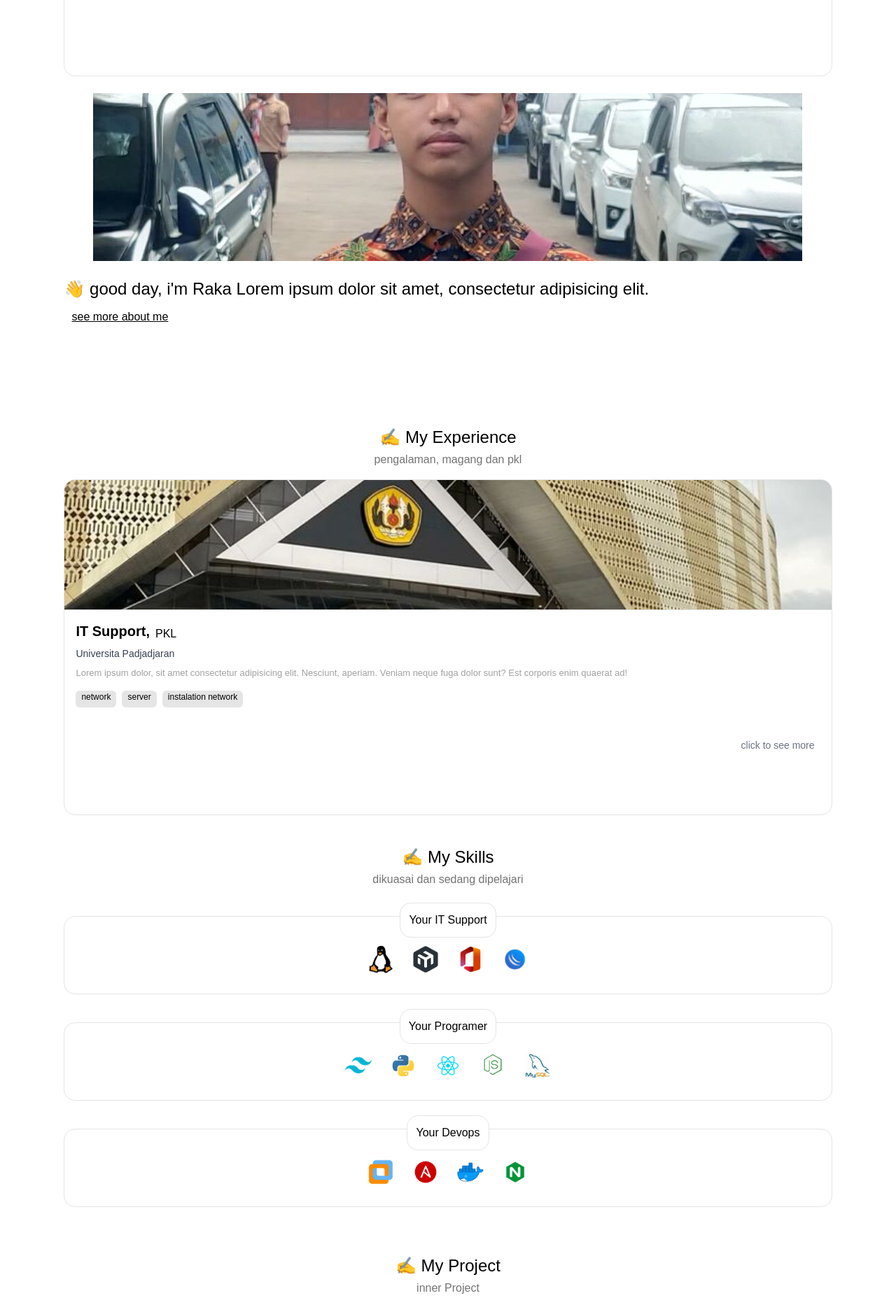
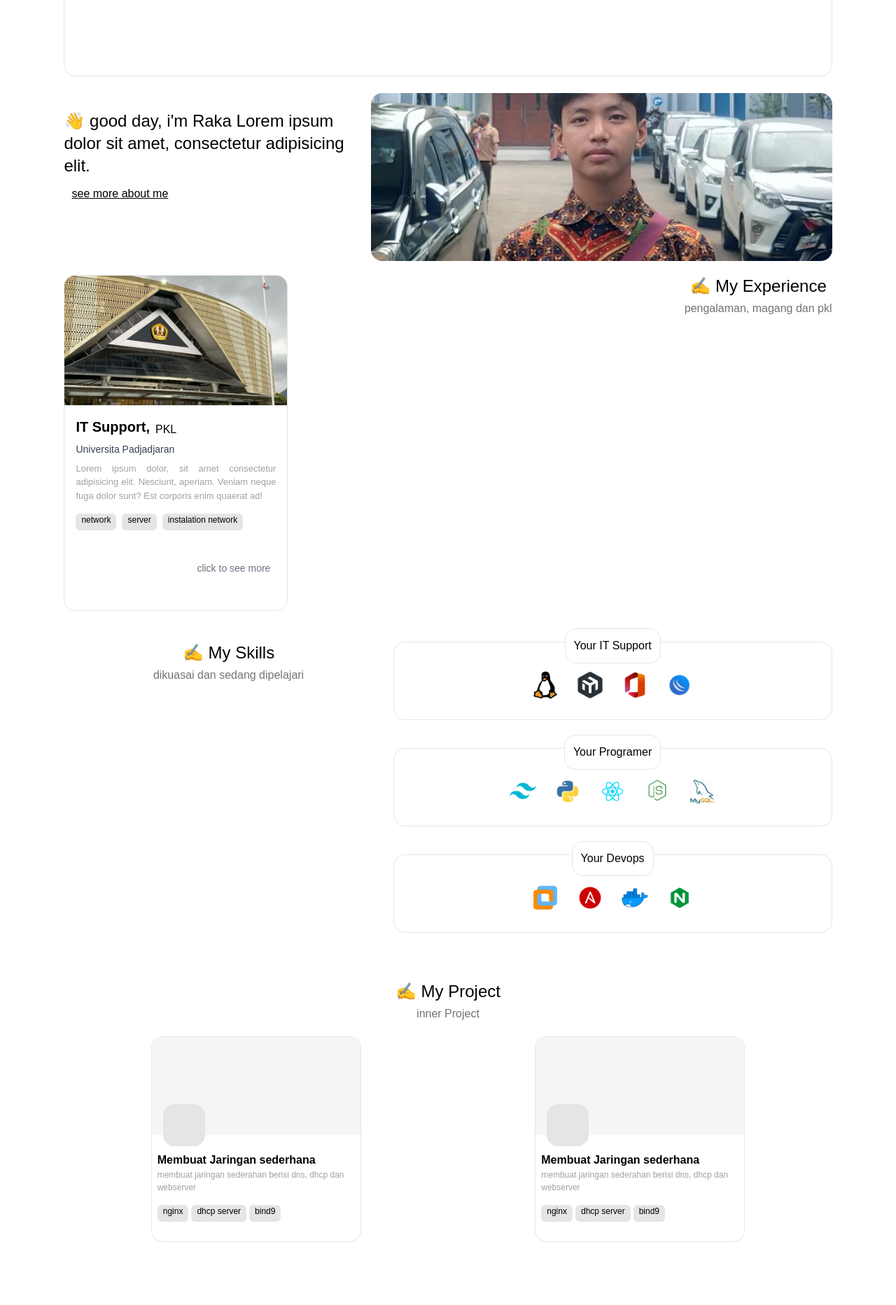
Before and after one commit to rakaMain/web-portofolio, a React (Vite) app in the folder first-react/: page / in a window 1280 px wide. Shown: the part 400-2265 px from the top of the page at 70% size. Built offline with nearby package versions, Linux system fonts and the light colour scheme.

Commit message:
membuat tampilan sederhana sm ke atas

```diff
--- a/first-react/src/components/Home/body.jsx
+++ b/first-react/src/components/Home/body.jsx
@@ -19,7 +19,8 @@ export default function MyMain(params) {
             </p>
 
             <div className="w-full h-45 md:h-56 mt-5 rounded-2xl bg-white border border-neutral-200" />
-            <div className="overflow-hidden w-full h-110  rounded-2xl flex flex-col mt-6 ">
+
+            <div className="overflow-hidden w-full h-110  rounded-2xl flex flex-col sm:h-auto sm:flex-row-reverse mt-6 ">
                 <div className=" w-full flex flex-col h-auto gap-y-3  border-neutral-200">
                     <div className=" bg-white h-60 flex justify-center items-center rounded-2xl overflow-hidden ">
                       <img src=" src/assets/gambar/raka2.jpg" alt="" srcset="" />
@@ -30,20 +31,24 @@ export default function MyMain(params) {
                     <p className="text-2xl text-start"> 👋 good day, i'm Raka Lorem ipsum dolor sit amet, consectetur adipisicing elit. </p>
                     <button className="w-40 text-black justify-center underline  flex  h-12 items-center rounded-md text-md mb-4 ">see more about me</button>
                 </div>
+            </div>
 
-            </div>
-            <div className="w-full h-auto mt-4 rounded-2xl pt-5">
+            <div className="w-full sm:flex-row-reverse h-auto mt-4 flex justify-center sm:justify-between flex-col  sm:mt-0 rounded-2xl pt-5">
+                <div>
                 <p className=" text-2xl mb-1 text-center">✍ My Experience</p>
                 <p className="mb-4 text-md text-neutral-500 text-center ">pengalaman, magang dan pkl</p>
-
+                </div>
                 <MediumCard />
             </div>
 
 
             {/* Skills Section reverted to original layout */}
-            <div className="w-full h-auto mt-6 rounded-2xl pt-5 space-y-4">
+            <div className="w-full flex flex-col sm:flex-row sm:justify-between h-auto mt-6 rounded-2xl pt-5 space-y-4">
+                <div className="flex-1/2">
                     <p className=" text-2xl mb-1 w-full text-center ">✍ My Skills</p>
                     <p className="mb-10 text-md text-neutral-500 text-center ">dikuasai dan sedang dipelajari</p>
+                </div>
+                <div className=" flex-2/3">
                     <SkillCard
                     nama="Your IT Support"
                     icon={[' src/assets/gambar/linux.png',
@@ -67,14 +72,14 @@ export default function MyMain(params) {
                             'src/assets/gambar/nginx.png',
                             ]}
                     />
-
+                </div>
 
             </div>
             <div id="itnsa" className=" relative w-full h-auto mt-2 mb-10 overflow-hidden  rounded-2xl pt-5 flex flex-col " >
                 <section id="play list itnsa">
                 <p className=" text-2xl mb-1 w-full text-center ">✍ My Project</p>
                 <p className="mb-5 text-md text-neutral-500 text-center ">inner Project</p>
-                <div>
+                <div className=" flex flex-wrap justify-around">
                 <MyProjject />
                 <MyProjject />
                 </div>
--- a/first-react/src/data/cardProject.jsx
+++ b/first-react/src/data/cardProject.jsx
@@ -1,7 +1,7 @@
 export default function MyProjject(props) {
     return (
         <>
-            <div className=" relative border-1 flex flex-col  overflow-hidden  border-neutral-200 rounded-2xl mb-4">
+            <div className=" relative border-1 flex flex-col w-75 overflow-hidden  border-neutral-200 rounded-2xl mb-4">
                     <div className=" absolute h-15 w-15 bg-neutral-200 rounded-2xl top-24 start-4"></div>
                    <div className=" h-35 bg-neutral-100"></div>
                    <div className=" p-2 pt-6 h-38">
--- a/first-react/src/data/mediumcard.jsx
+++ b/first-react/src/data/mediumcard.jsx
@@ -1,7 +1,7 @@
 export default function MediumCard(value){
     return(
         <>
-        <div className=" w-auto h-120 rounded-2xl flex flex-col items-center justify-center overflow-hidden bg-white border-1 border-neutral-200 relative">
+        <div className=" w-80 h-120 rounded-2xl flex flex-col items-center justify-center overflow-hidden bg-white border-1 border-neutral-200 relative">
             <div className=" h-2/3 w-full border-b-1 border-neutral-200 flex relative justify-center items-center flex-col overflow-hidden">
                 <img src="src/assets/gambaryt/unpad.jfif" alt="" srcset="" className="w-full" />
             </div>
```
Lines whose indentation alone changed are shown as unchanged.
